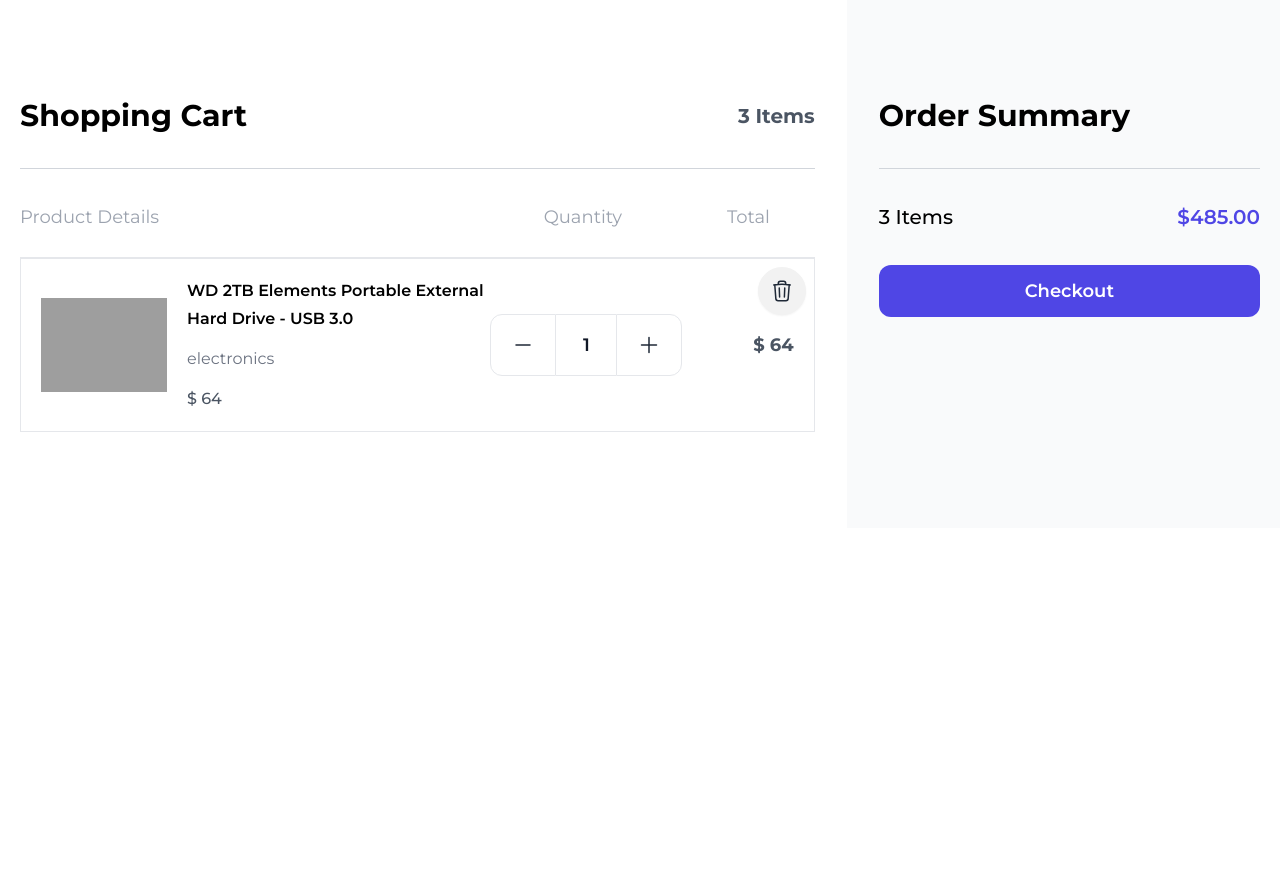
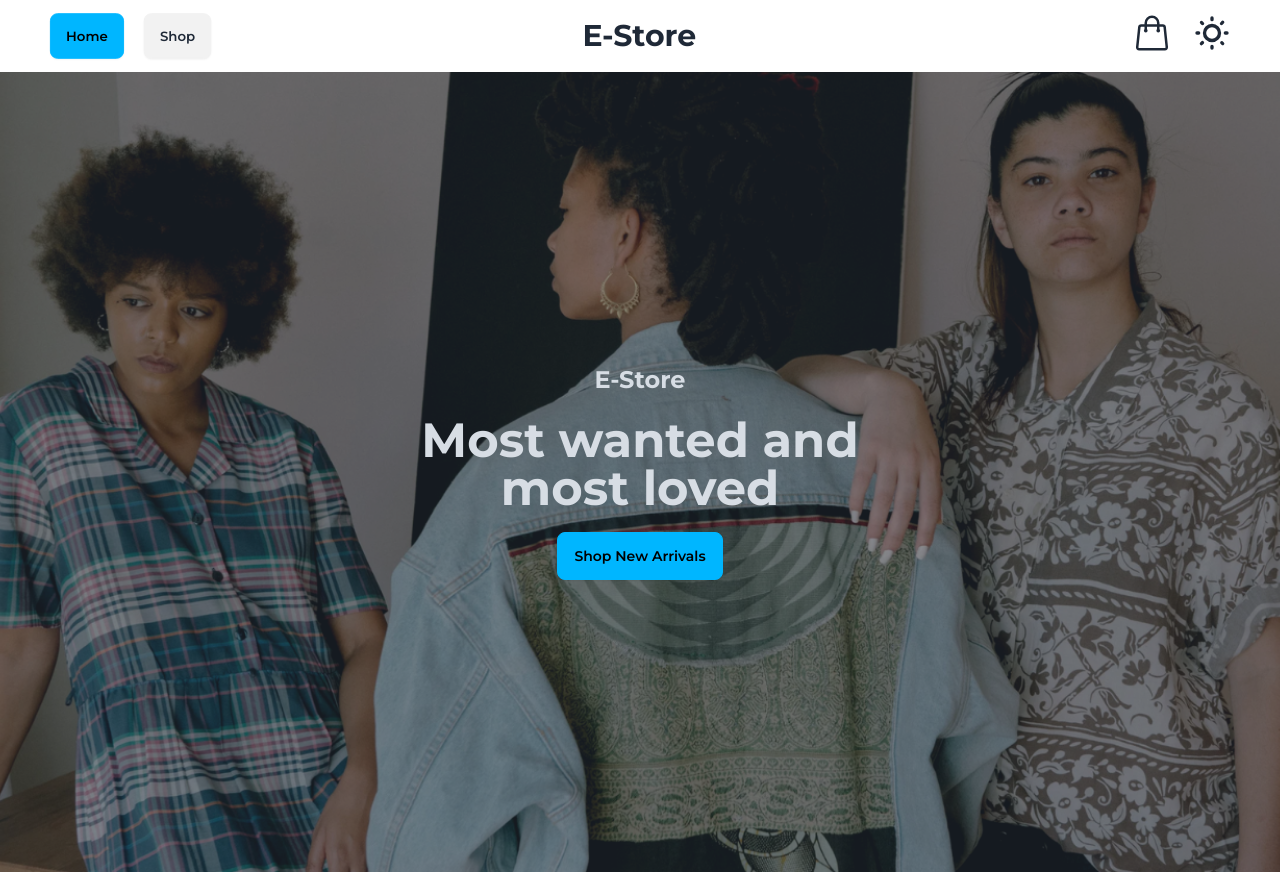
Before and after one commit to RijoKsd/E-Store, a React (Vite) app: page / in a window 1280 px wide. Before the commit the page ends 800 px from the top, so only its background shows below. Built offline with nearby package versions, Linux system fonts and the light colour scheme; grey boxes are pictures that could not be loaded; what @midudev/tailwind-animations would draw is missing.

Commit message:
feat: Implement routing for cart component

```diff
--- a/src/App.jsx
+++ b/src/App.jsx
@@ -1,8 +1,6 @@
 import { RouterProvider, createBrowserRouter } from "react-router-dom";
 import routes from "./routes/routes";
-import Cart from "./components/Cart";
-export default function App() {
+ export default function App() {
   const router = createBrowserRouter(routes);
-  // return <RouterProvider router={router} />;
-  return <Cart />
-}
+  return <RouterProvider router={router} />;
+ }
--- a/src/pages/NavComponents/ThemeAndCartIcon.jsx
+++ b/src/pages/NavComponents/ThemeAndCartIcon.jsx
@@ -2,6 +2,7 @@ import { useEffect } from "react";
 import { toggleTheme } from "../../redux/theme/themeSlice";
 import { useDispatch, useSelector } from "react-redux";
 import { Icons } from "../../constants/icons";
+import { Link } from "react-router-dom";
 
 const ThemeAndCartIcon = () => {
   const { currentTheme } = useSelector((state) => state.theme);
@@ -19,9 +20,11 @@ const ThemeAndCartIcon = () => {
   return (
     <div className="flex items-center gap-5 justify-center animate-slide-in-right">
       <div>
-        <a href="#">
-          <Icons.Cart className=" w-10 h-10" />
-        </a>
+        <Link to="/cart">
+          <button>
+            <Icons.Cart className=" w-10 h-10" />
+          </button>
+        </Link>
       </div>
       <div>
         <label className="swap swap-rotate">
--- a/src/routes/routes.jsx
+++ b/src/routes/routes.jsx
@@ -2,6 +2,7 @@ import Header from "../components/Header";
 import Hero from "../components/Hero";
 import ShowProducts from "../pages/Shop/ShowProducts";
 import Shop from "../pages/Shop/Shop";
+import Cart from "../components/Cart";
 
 const routes = [
   {
@@ -31,6 +32,10 @@ const routes = [
           // }
         ],
       },
+      {
+        path:"/cart",
+        element: <Cart />
+      }
     ],
   },
 ];
```
